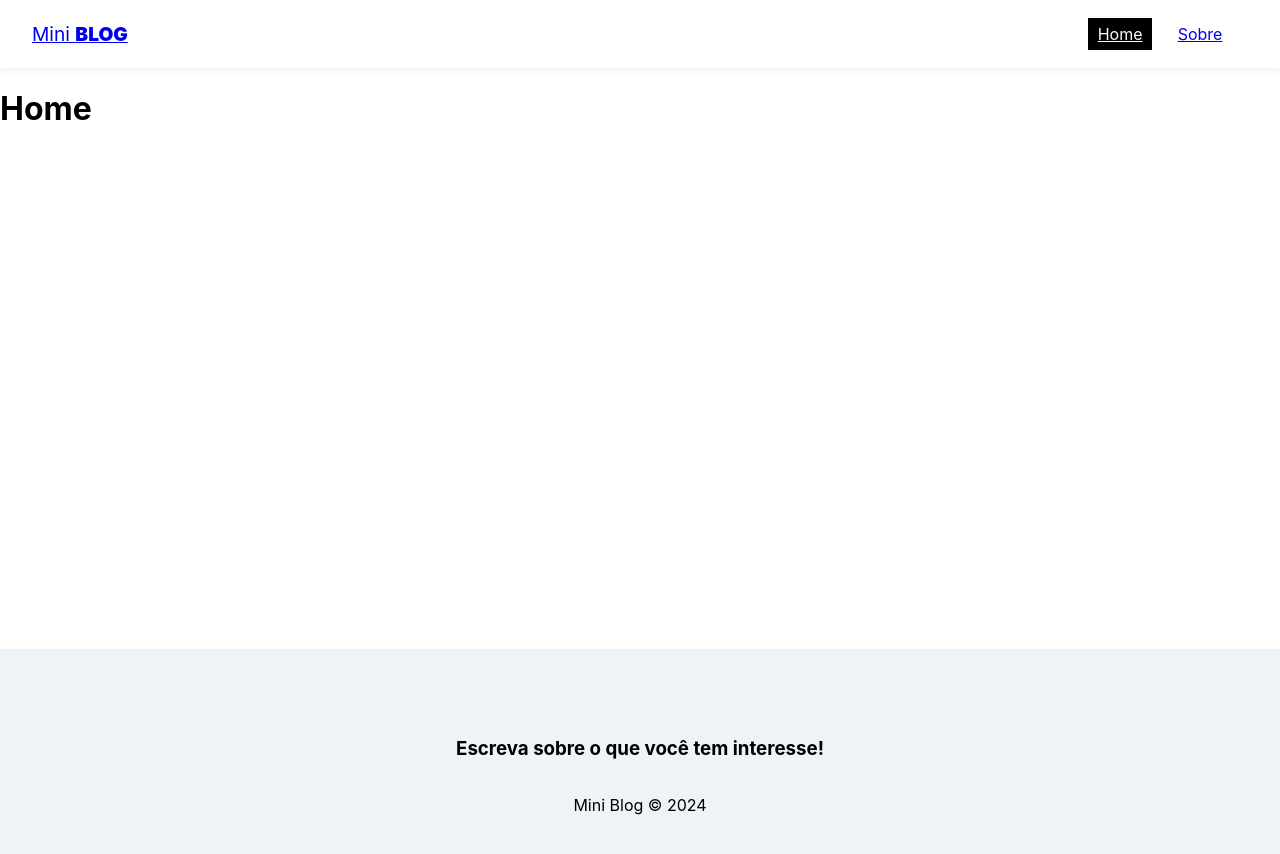
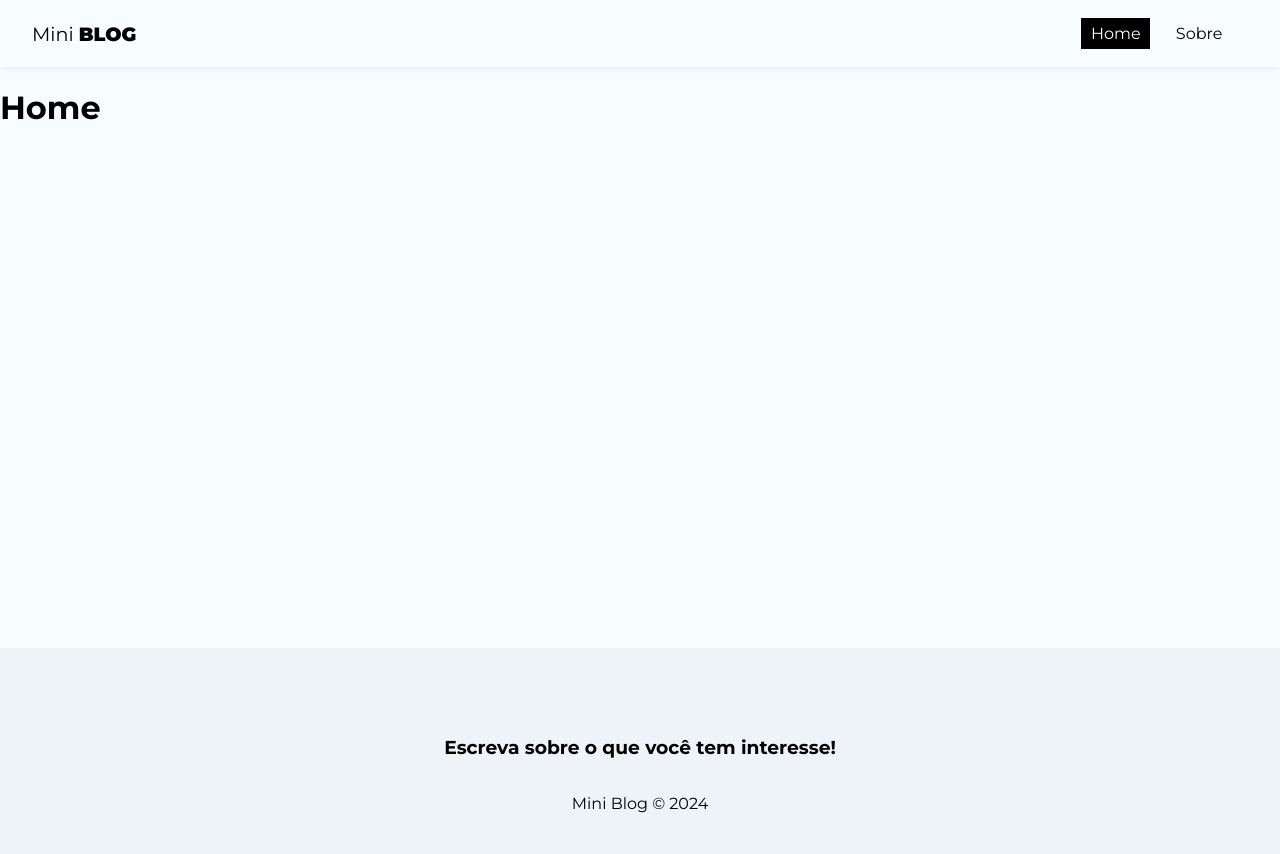
Before and after one commit to julianak-goia/geek-blog, a React (Create React App) app: page / in a window 1280 px wide. Shown: the top 854 px of the page. Built offline with nearby package versions, Linux system fonts and the light colour scheme.

Commit message:
adicionando estilos globais

```diff
--- a/public/index.html
+++ b/public/index.html
@@ -24,7 +24,11 @@
       work correctly both with client-side routing and a non-root public URL.
       Learn how to configure a non-root public URL by running `npm run build`.
     -->
-    <title>React App</title>
+
+    <link rel="preconnect" href="https://fonts.googleapis.com">
+<link rel="preconnect" href="https://fonts.gstatic.com" crossorigin>
+<link href="https://fonts.googleapis.com/css2?family=Montserrat:ital,wght@0,100..900;1,100..900&display=swap" rel="stylesheet">
+    <title>MiniBlog</title>
   </head>
   <body>
     <noscript>You need to enable JavaScript to run this app.</noscript>
--- a/src/index.css
+++ b/src/index.css
@@ -1,13 +1,29 @@
 body {
+  background-color: #f6fcff;
+  padding: 0;
   margin: 0;
-  font-family: -apple-system, BlinkMacSystemFont, 'Segoe UI', 'Roboto', 'Oxygen',
-    'Ubuntu', 'Cantarell', 'Fira Sans', 'Droid Sans', 'Helvetica Neue',
-    sans-serif;
-  -webkit-font-smoothing: antialiased;
-  -moz-osx-font-smoothing: grayscale;
+  font-family: 'Montserrat', sans-serif;
 }
 
-code {
-  font-family: source-code-pro, Menlo, Monaco, Consolas, 'Courier New',
-    monospace;
+input::placeholder, textarea::placeholder {
+  font-family: 'Montserrat', sans-serif;
 }
+
+input:focus, textarea:focus {
+  outline: none;
+}
+
+a, nav button {
+  text-decoration: none;
+  background-color: transparent;
+  border: none;
+  color: #000000;
+  transition: .4;
+  font-size: 1rem;
+  cursor: pointer;
+  font-family: 'Montserrat', sans-serif;
+}
+
+a:hover {
+  color: #bbbbbb;
+}
```
